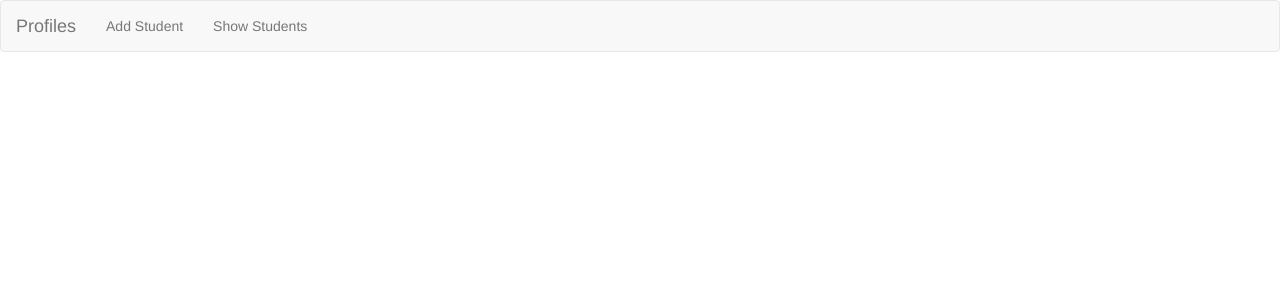
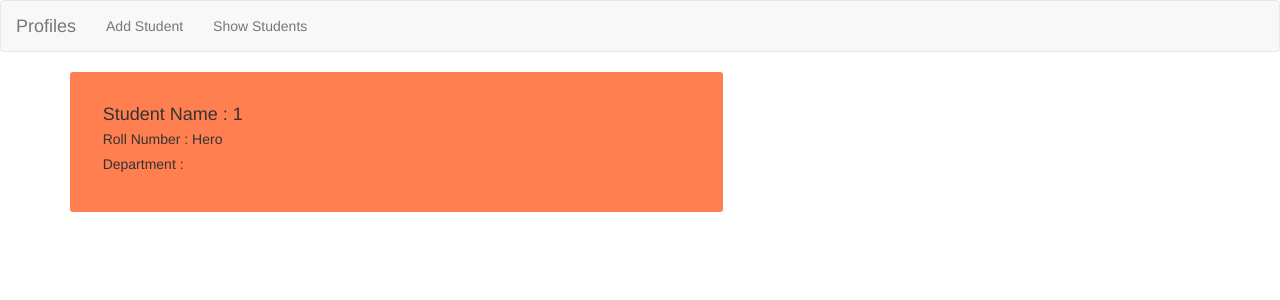
Before and after one commit to Abhinav7076/angular, an Angular app: page /students/1/Hero in a window 1280 px wide. Before the commit this address led to /. Shown: the top 300 px of the page. Built offline with nearby package versions, Linux system fonts and the light colour scheme.

Commit message:
retreiving paramters from site

```diff
--- a/src/app/app.module.ts
+++ b/src/app/app.module.ts
@@ -12,7 +12,8 @@ import { RouterModule, Routes } from '@angular/router';
 
 const appRoutes: Routes = [
   { path: '', component: HomeComponent},
-  { path: 'output', component: StudentProfileComponent},
+  { path: 'students', component: StudentProfileComponent},
+  { path: 'students/:id/:name', component: StudentDetailComponent},
   { path: 'input', component: TakeInputComponent},
 ]
 
--- a/src/app/header/header.component.html
+++ b/src/app/header/header.component.html
@@ -6,7 +6,7 @@
         <div class="collapse navbar-collapse">
             <ul class="nav navbar-nav">
                 <li><a routerLink="/input" >Add Student</a></li>
-                <li><a [routerLink]="['/output']" >Show Students</a></li>
+                <li><a [routerLink]="['/students']" >Show Students</a></li>
             </ul>
         </div>
     </div>
--- a/src/app/home/student-detail/student-detail.component.html
+++ b/src/app/home/student-detail/student-detail.component.html
@@ -1,5 +1,5 @@
-<div class="pull-right">
+<div>
             <h4 class="list-group-item-heading">Student Name : {{student_data.name}}</h4>
             <p class="list-group-item-heading">Roll Number : {{student_data.rollno}}</p>
-            <p class="list-group-item-heading">Department : {{student_data.department}}</p>
+            <p class="list-group-item-heading">Department :</p>
 </div>
--- a/src/app/home/student-detail/student-detail.component.ts
+++ b/src/app/home/student-detail/student-detail.component.ts
@@ -1,4 +1,5 @@
 import { Component, Input, OnInit } from '@angular/core';
+import { ActivatedRoute } from '@angular/router';
 import { profile } from '../profile.model';
 
 @Component({
@@ -7,11 +8,12 @@ import { profile } from '../profile.model';
   styleUrls: ['./student-detail.component.css']
 })
 export class StudentDetailComponent implements OnInit {
-  @Input() student_data: profile
+  student_data: profile
 
-  constructor() { }
+  constructor(private route: ActivatedRoute) { }
 
   ngOnInit(): void {
+    this.student_data = new profile(this.route.snapshot.params['id'], this.route.snapshot.params['name'], '')
   }
 
 }
```
